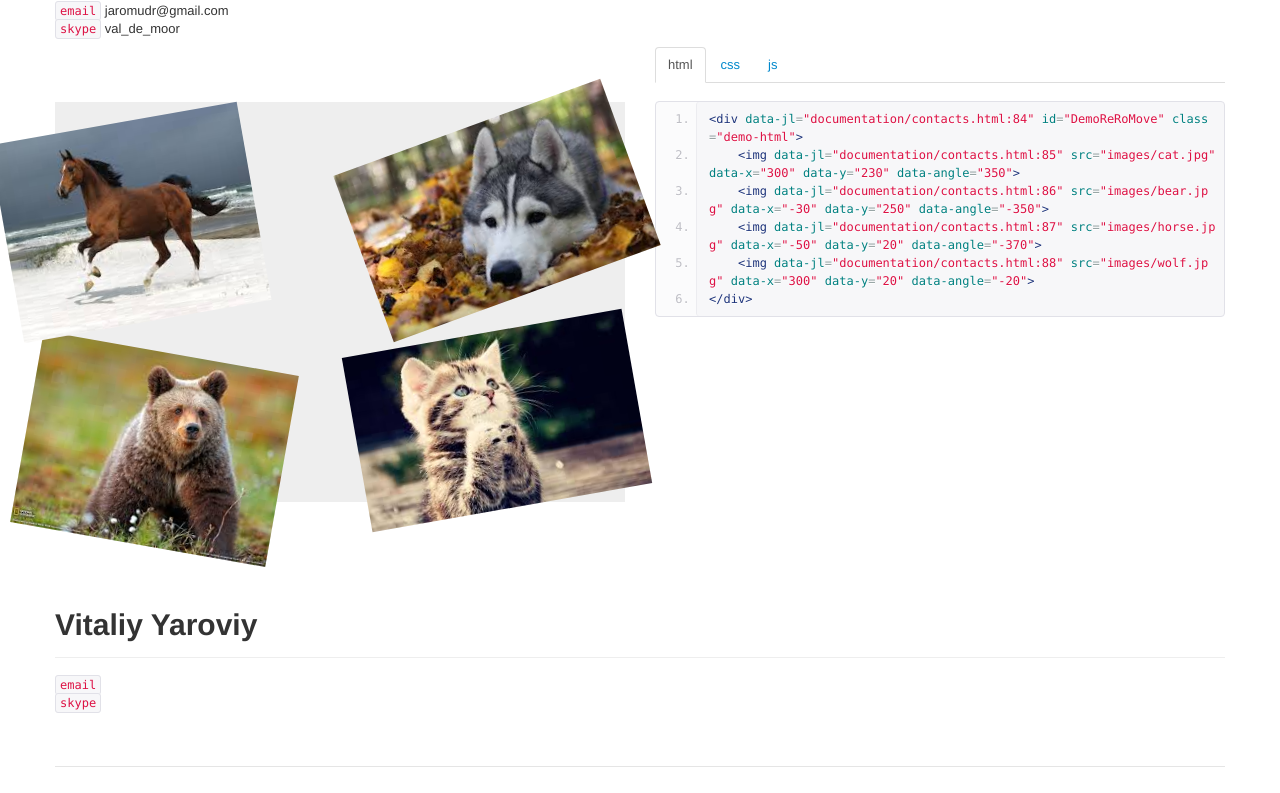
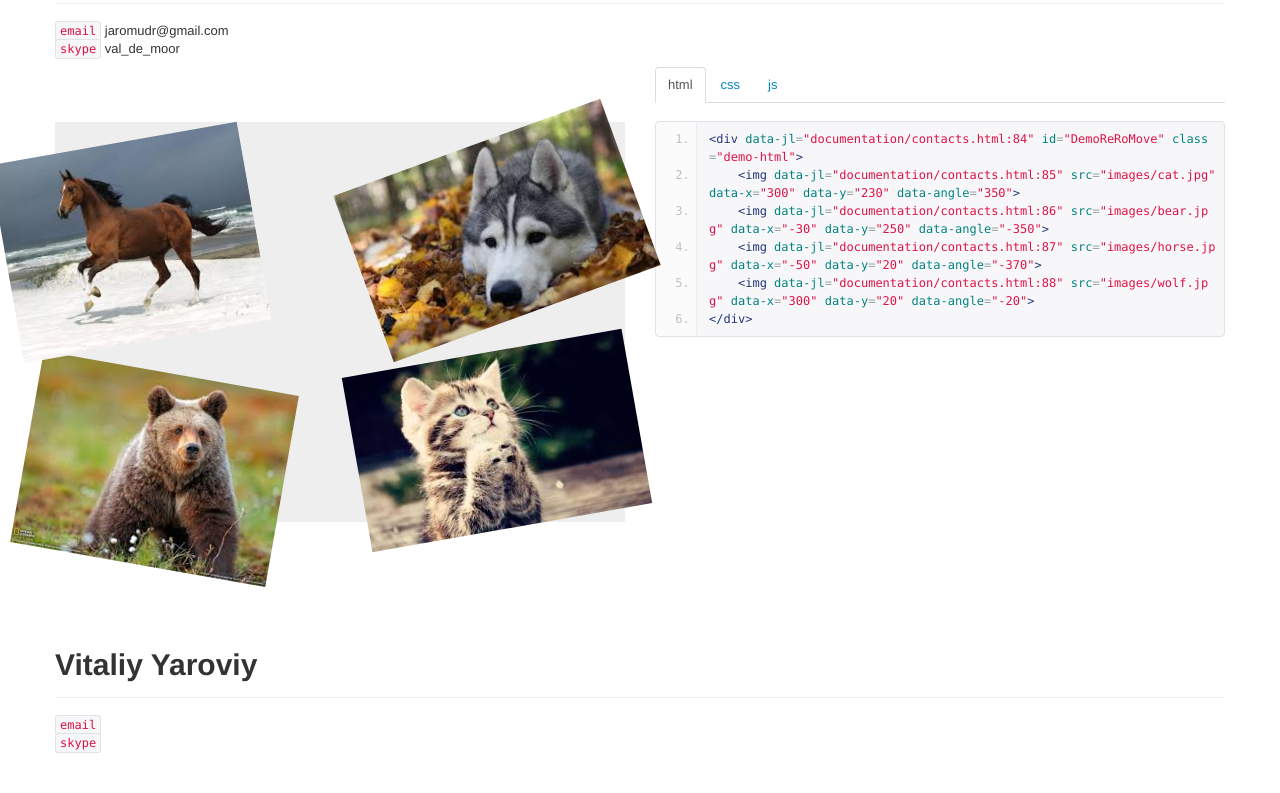
Before and after one commit to dragee/dragee, a website: page documentation/contacts.html in a window 1280 px wide. Shown: the part 387-1180 px from the top of the page. Drawn offline with Linux system fonts and the light colour scheme.

Commit message:
Update documentation

```diff
--- a/documentation/style.css
+++ b/documentation/style.css
@@ -40,7 +40,7 @@ body {
 /* Space out sub-sections more
 -------------------------------------------------- */
 section {
-	padding-top: 60px;
+	padding-top: 80px;
 }
 
 /* Faded out hr */
```
Also changed, not shown: documentation/index.html (+1 -1 lines).
